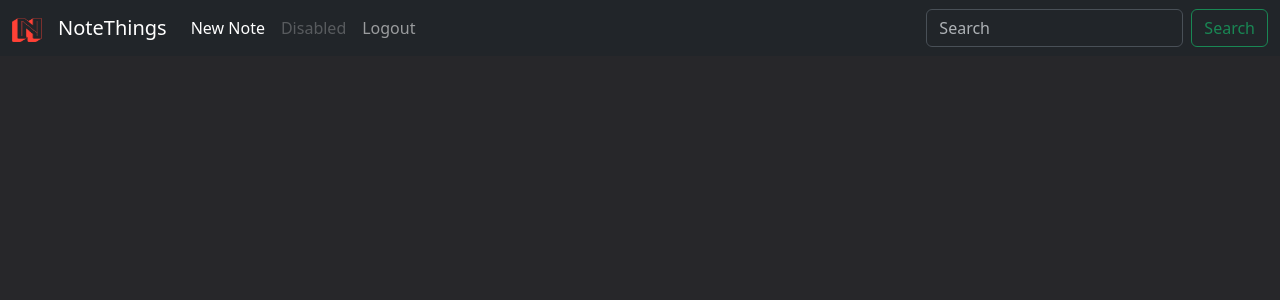
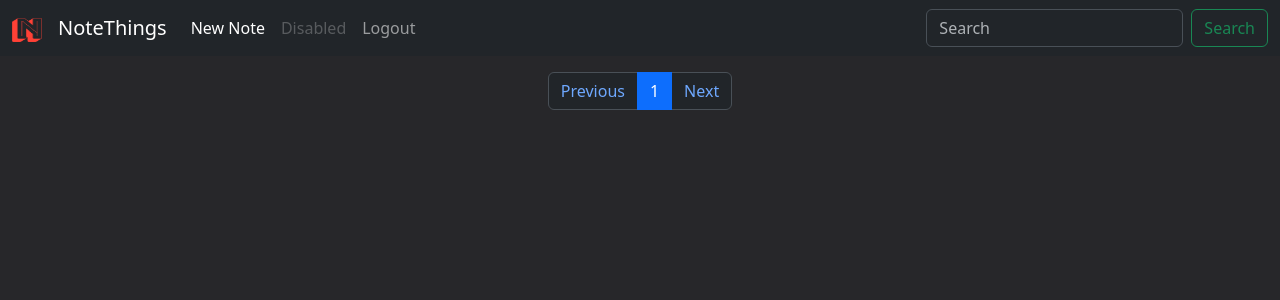
Before and after one commit to SergeiVasilyev/Notethings, a Django app: page / in a window 1280 px wide. Shown: the top 300 px of the page. Run offline with Django 5.2, Linux system fonts and the light colour scheme; the visitor is signed in with stand-in values (Sample User, id 1); data that the repository does not hold is empty; some libraries are stand-ins or nearby versions.

Commit message:
pagination

```diff
--- a/noteapp/templates/main.html
+++ b/noteapp/templates/main.html
@@ -57,7 +57,7 @@
                         link.click();
                     }
                 }
-});
+            });
         })
     })
 
@@ -70,7 +70,22 @@
 
 {% block main %}
 
-<div class="cards mt-3">
+<nav aria-label="Page navigation" class="d-flex justify-content-center mt-3">
+    <ul class="pagination">
+      <li class="page-item">
+        <a class="page-link" href="?{% if all_notes.has_previous %}page={{ all_notes.previous_page_number }}{% endif %}" tabindex="-1">Previous</a>
+      </li>
+      {% for i in all_notes.paginator.page_range %}
+      <li class="page-item {% if all_notes.number == i %}active{% endif %}"><a class="page-link" href="?page={{ i }}">{{ i }}</a></li>
+      {% endfor %}
+
+      <li class="page-item">
+        <a class="page-link" href="?{% if all_notes.has_next %}page={{ all_notes.next_page_number }}{% endif %}">Next</a>
+      </li>
+    </ul>
+</nav>
+
+<div class="cards">
 {% for note in all_notes %}
         <div class="note_cards item
             {% if forloop.counter|divisibleby:5 %}fifth{% elif forloop.counter|divisibleby:3 %}third{% else %}other_cards{% endif %}">
--- a/noteapp/views.py
+++ b/noteapp/views.py
@@ -4,6 +4,7 @@ from django.shortcuts import render, redirect
 from django.contrib.auth.decorators import login_required, user_passes_test
 from django.contrib.auth import authenticate, login, logout
 from django.forms.models import model_to_dict
+from django.core.paginator import Paginator
 import pytz
 from datetime import datetime
 
@@ -16,10 +17,14 @@ def home(request):
 
 @login_required(login_url='/admin/login/')
 def main(request):
-    all_notes = Note.objects.all()
+    all_notes = Note.objects.all().order_by('-updated_at')
+
+    paginator = Paginator(all_notes, 30)
+    page_number = request.GET.get('page')
+    page = paginator.get_page(page_number)
 
     context = {
-        'all_notes': all_notes,
+        'all_notes': page,
     }
     return render(request, 'main.html', context)
 
@@ -71,12 +76,11 @@ def new_note(request):
 def edit_card(request, idx):
     note = Note.objects.get(id=idx)
     if request.method == 'POST':
-        print(request.POST)
         note.name = request.POST.get('name')
-        # note.text = request.POST.get('editor_content')
         note.text = request.POST.get('tyni_text')
         note.save()
         return redirect('edit_card', idx)
+
     context = {
         'note': note
     }
```
